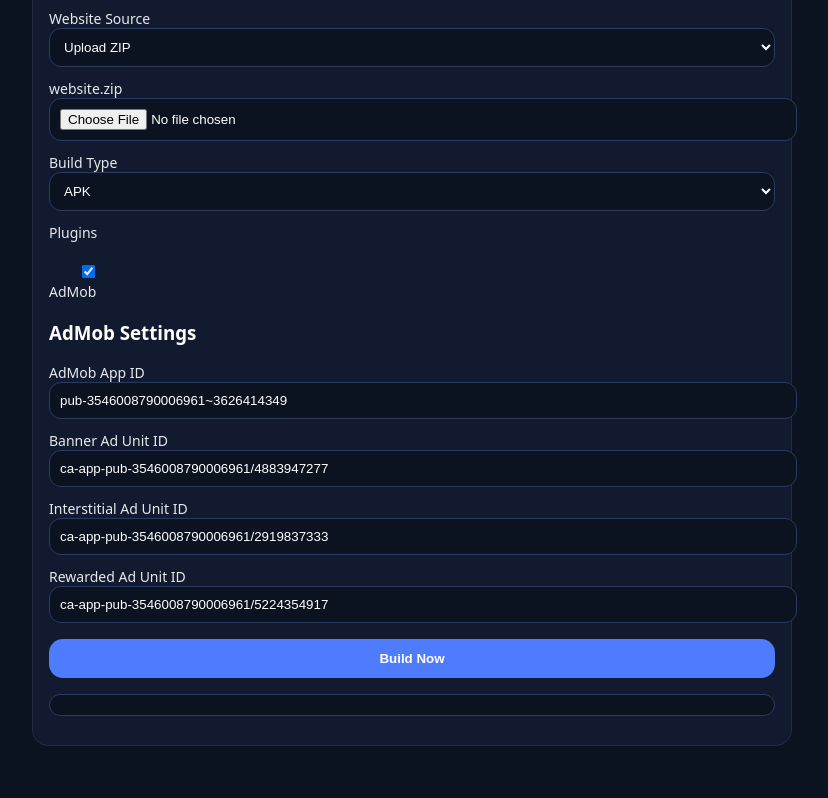
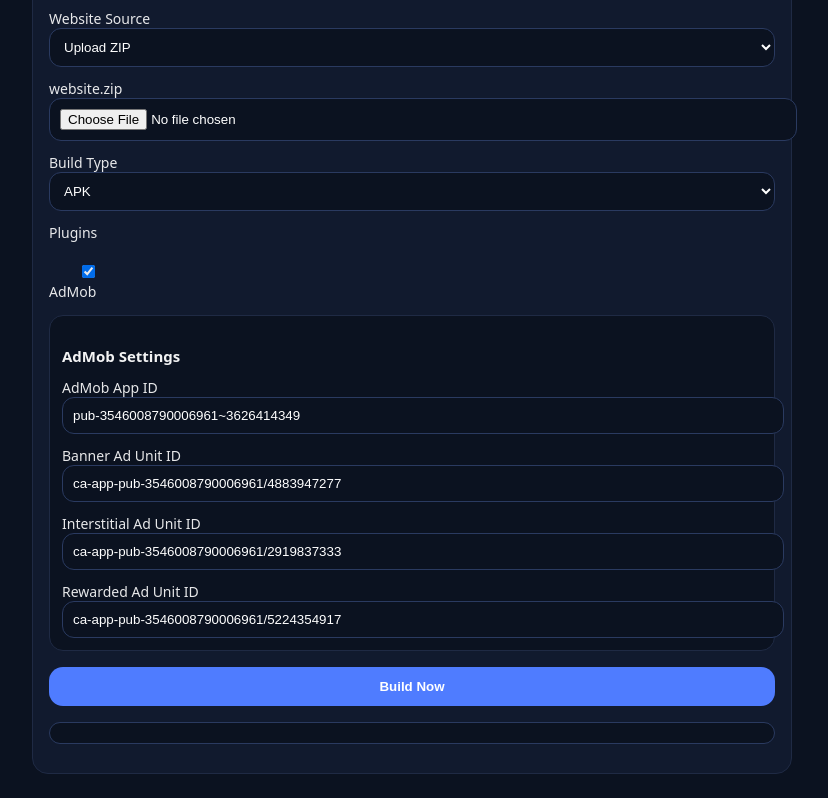
Before and after one commit to nitinkumar14668-cell/web2app-pro-builder, a plain HTML site: page web2app-pro-builder/web/index.html in a window 1280 px wide. Shown: the part 405-1203 px from the top of the page, without its empty margins (228-1056 px from the left). Before the commit the page ends 1175 px from the top, so only its background shows below. Drawn offline with Linux system fonts and the light colour scheme.

Commit message:
Update style.css

```diff
--- a/web2app-pro-builder/web/style.css
+++ b/web2app-pro-builder/web/style.css
@@ -10,3 +10,17 @@ input,select{width:100%;padding:10px;border-radius:12px;border:1px solid #2a3a60
 button{margin-top:16px;width:100%;padding:12px;border-radius:14px;border:0;background:#4f7cff;color:#fff;font-weight:700;cursor:pointer}
 pre{margin-top:16px;background:#0b1220;border:1px solid #2a3a60;border-radius:12px;padding:10px;white-space:pre-wrap}
 a{color:#9bd0ff}
+
+.sectionTitle{
+  margin:18px 0 0;
+  font-size:15px;
+  opacity:.95;
+}
+
+.admobBox{
+  margin-top:14px;
+  padding:12px;
+  border:1px solid #1f2a44;
+  border-radius:14px;
+  background:#0b1220;
+}
```
